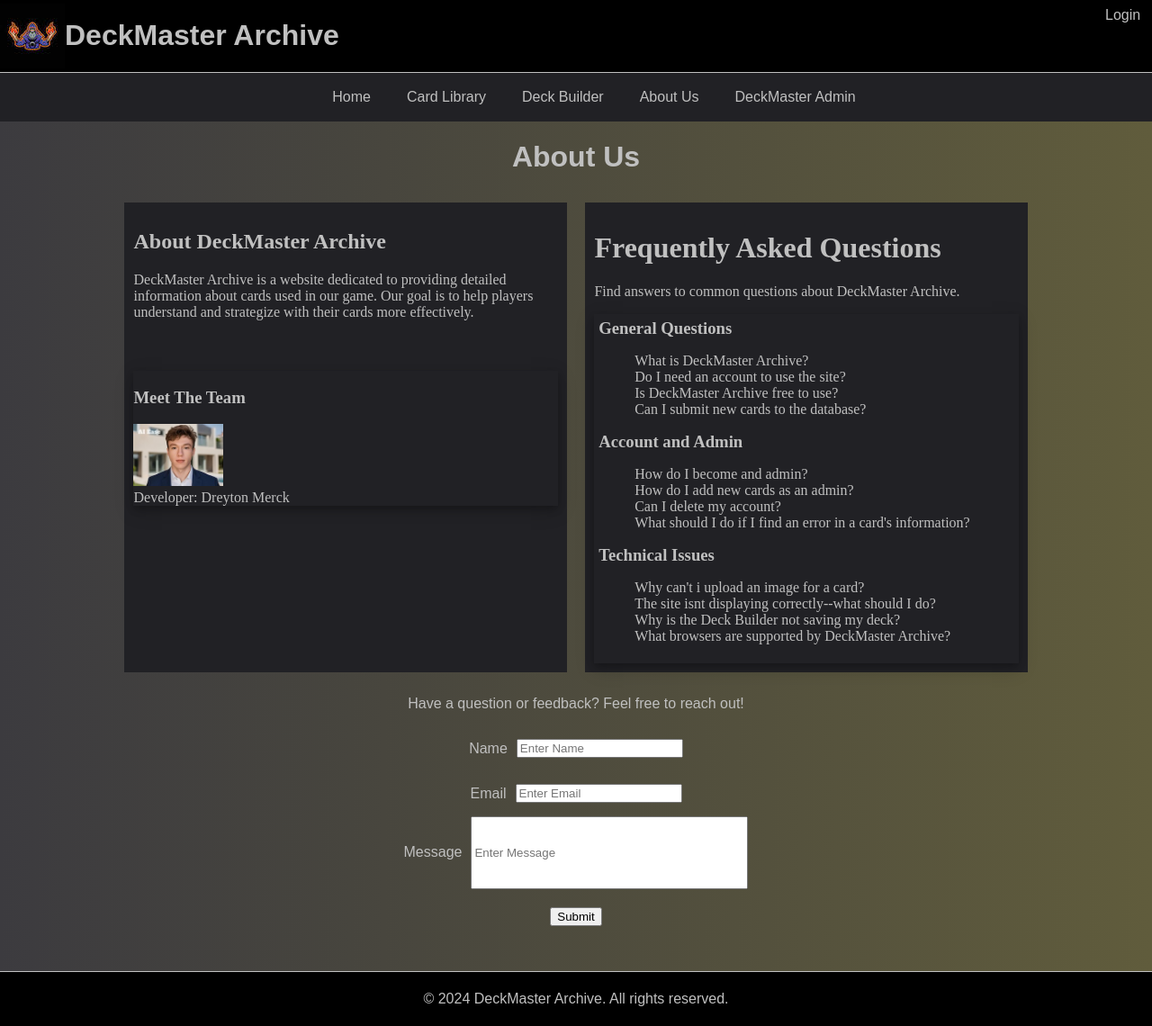
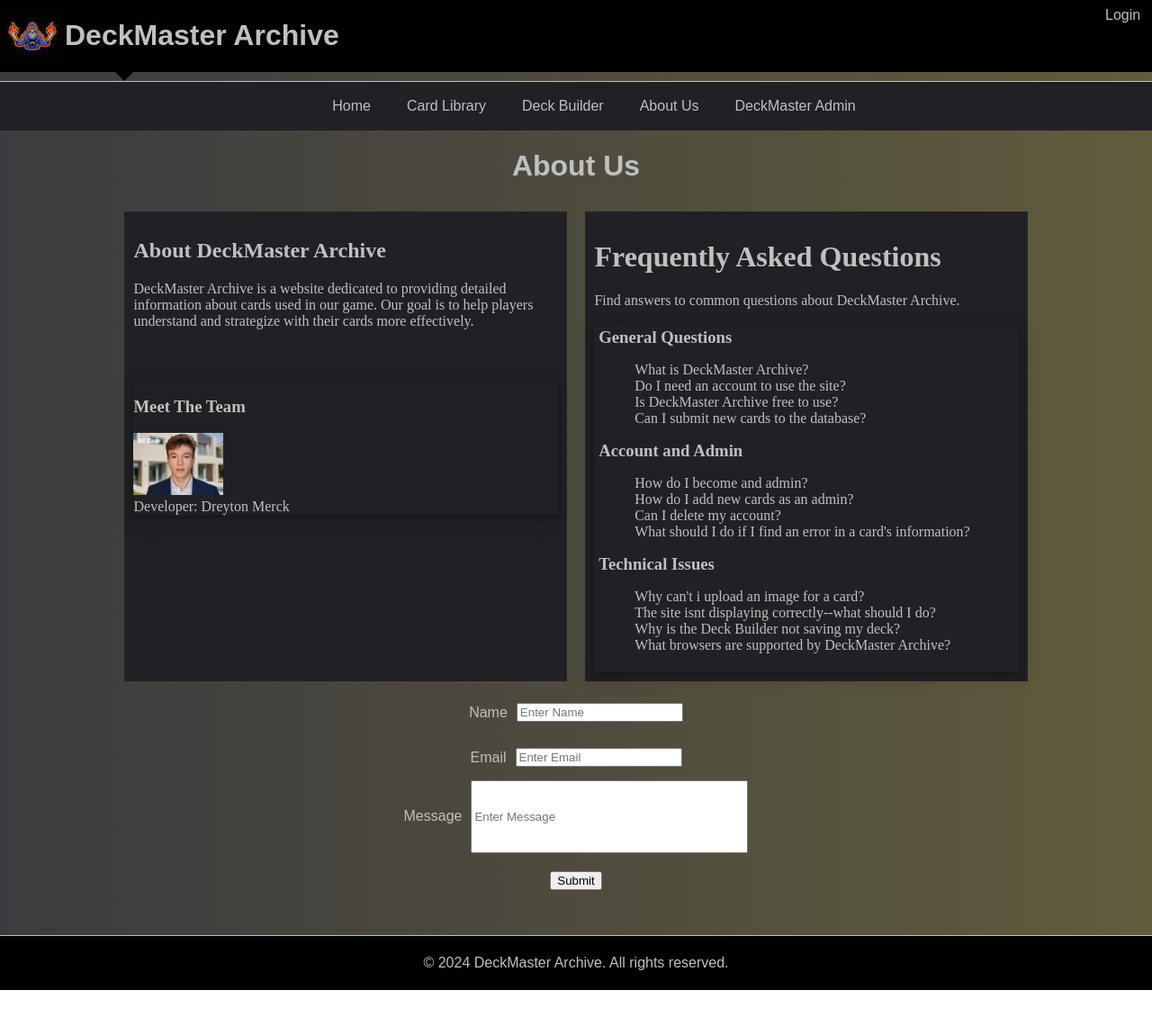
Before and after one commit to Dmerck225/deckmasterreact, a React app in the folder deckmaster/: page /About in a window 1280 px wide. Shown: the whole page at 90% size. After the commit the page ends 1100 px from the top, so only its background shows below. Built offline with nearby package versions, Linux system fonts and the light colour scheme.

Commit message:
adding contact form and toggle nav

```diff
--- a/deckmaster/src/Layout.js
+++ b/deckmaster/src/Layout.js
@@ -1,13 +1,20 @@
 import { Outlet, Link } from "react-router-dom";
+import { useState } from "react";
 import Header from "./components/Header";
 import Footer from "./components/Footer";
 import "./css/Nav.css";
 
 const Layout = () => {
+    const [menuOpen, setMenuOpen] = useState(false);
+
+    const toggleMenu = () => setMenuOpen(!menuOpen);
+
     return (
         <>
             <Header />
-            <nav id="main-nav">
+            <div className={menuOpen ? "triangle-up" : "triangle-down"} onClick={toggleMenu}></div>
+
+            <nav id="main-nav" className={menuOpen ? "hidden" : ""}>
                 <ul id="nav-items">
                     <li><Link to="/">Home</Link></li>
                     <li><Link to="/Library">Card Library</Link></li>
--- /dev/null
+++ b/deckmaster/src/components/Feedback.js
@@ -0,0 +1,52 @@
+import React from "react";
+
+export default function Feedback() {
+    const [result, setResult] = React.useState("");
+
+    const onSubmit = async (event) => {
+      event.preventDefault();
+      setResult("Sending....");
+      const formData = new FormData(event.target);
+
+      formData.append("access_key", "534a0a64-512b-42ec-b00e-7f067c5d49fa");
+
+      const response = await fetch("https://api.web3forms.com/submit", {
+        method: "POST",
+        body: formData
+      });
+
+      const data = await response.json();
+
+      if (data.success) {
+        setResult("Form Submitted Successfully");
+        event.target.reset();
+      } else {
+        console.log("Error", data);
+        setResult(data.message);
+      }
+    };
+
+    return (
+      <div>
+        <form onSubmit={onSubmit}>
+            <div className="contact-input">
+                <p>Name</p>
+                <input type="text" name="name" placeholder="Enter Name" required></input>
+            </div>
+            <div className="contact-input">
+                <p>Email</p>
+                <input type="email" name="email" placeholder="Enter Email" required></input>
+            </div>
+            <div className="contact-input">
+                <p>Message</p>
+                <input type="text" id="contact-message" name="message" placeholder="Enter Message" required></input>
+            </div>
+
+            <button type="submit" id="contact-button">Submit</button>
+
+        </form>
+        <span>{result}</span>
+
+      </div>
+    );
+  }
--- a/deckmaster/src/css/Nav.css
+++ b/deckmaster/src/css/Nav.css
@@ -25,3 +25,29 @@
     color: var(--hover-color);
     border-bottom: 1px solid var(--hover-color);
 }
+
+.hidden {
+    display: none;
+}
+
+.hidden-small {
+    display: none;
+}
+
+.triangle-up {
+    width: 0;
+    height: 0;
+    border-left: 10px solid transparent;
+    border-right: 10px solid transparent;
+    border-bottom: 10px solid black;
+    margin-left: 10%;
+}
+
+.triangle-down {
+    width: 0;
+    height: 0;
+    border-left: 10px solid transparent;
+    border-right: 10px solid transparent;
+    border-top: 10px solid black;
+    margin-left: 10%;
+  }
--- a/deckmaster/src/pages/About.js
+++ b/deckmaster/src/pages/About.js
@@ -1,5 +1,6 @@
 import "../css/About.css";
 import Me from "../images/ai-photo-of-me.jpg";
+import Feedback from "../components/Feedback";
 
 const About = () => {
     return (
@@ -48,20 +49,7 @@ const About = () => {
             </div>
 
             <div id="contact">
-                <p>Have a question or feedback? Feel free to reach out!</p>
-                <div class="contact-input">
-                    <p>Name</p>
-                    <input type="text" placeholder="Enter Name"></input>
-                </div>
-                <div class="contact-input">
-                    <p>Email</p>
-                    <input type="text" placeholder="Enter Email"></input>
-                </div>
-                <div class="contact-input">
-                    <p>Message</p>
-                    <input type="text" id="contact-message" placeholder="Enter Message"></input>
-                </div>
-                <button id="contact-button">Submit</button>
+                <Feedback />
             </div>
         </>
     );
```
